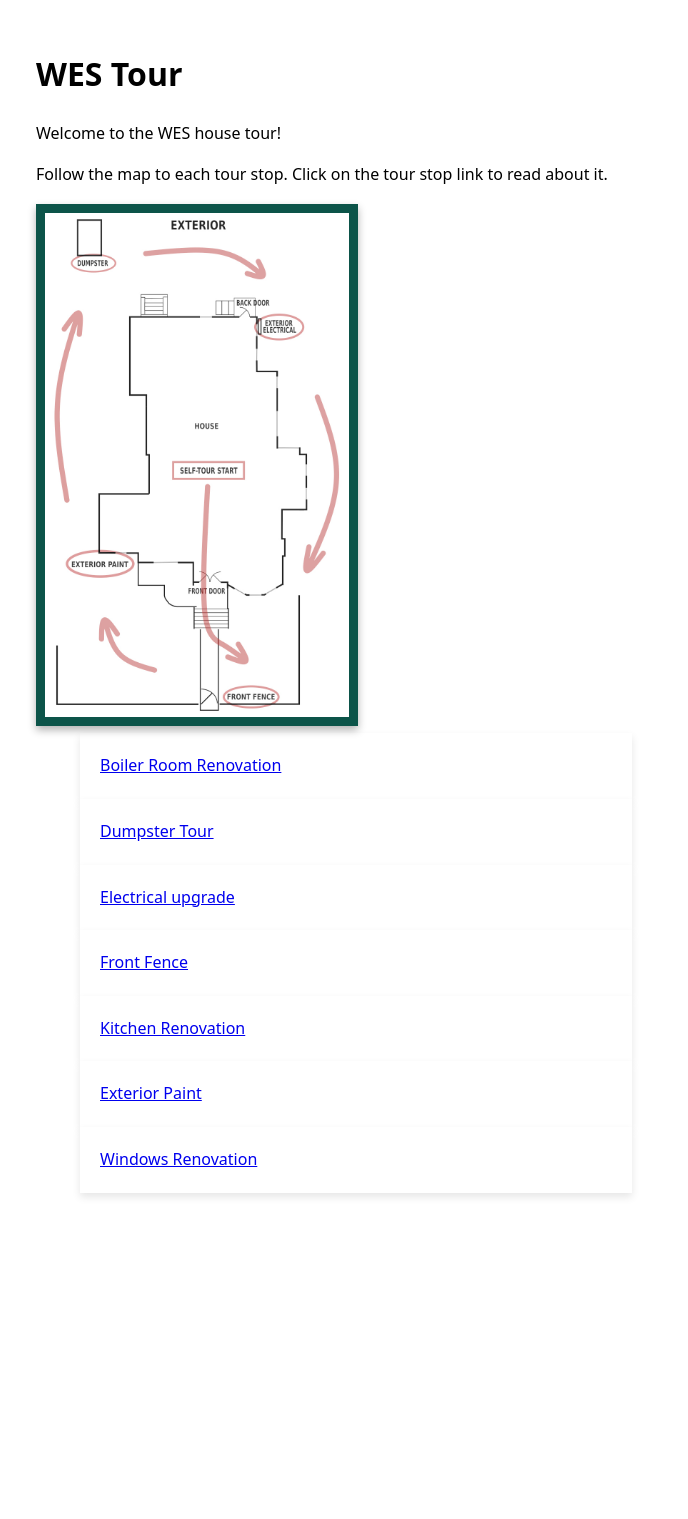
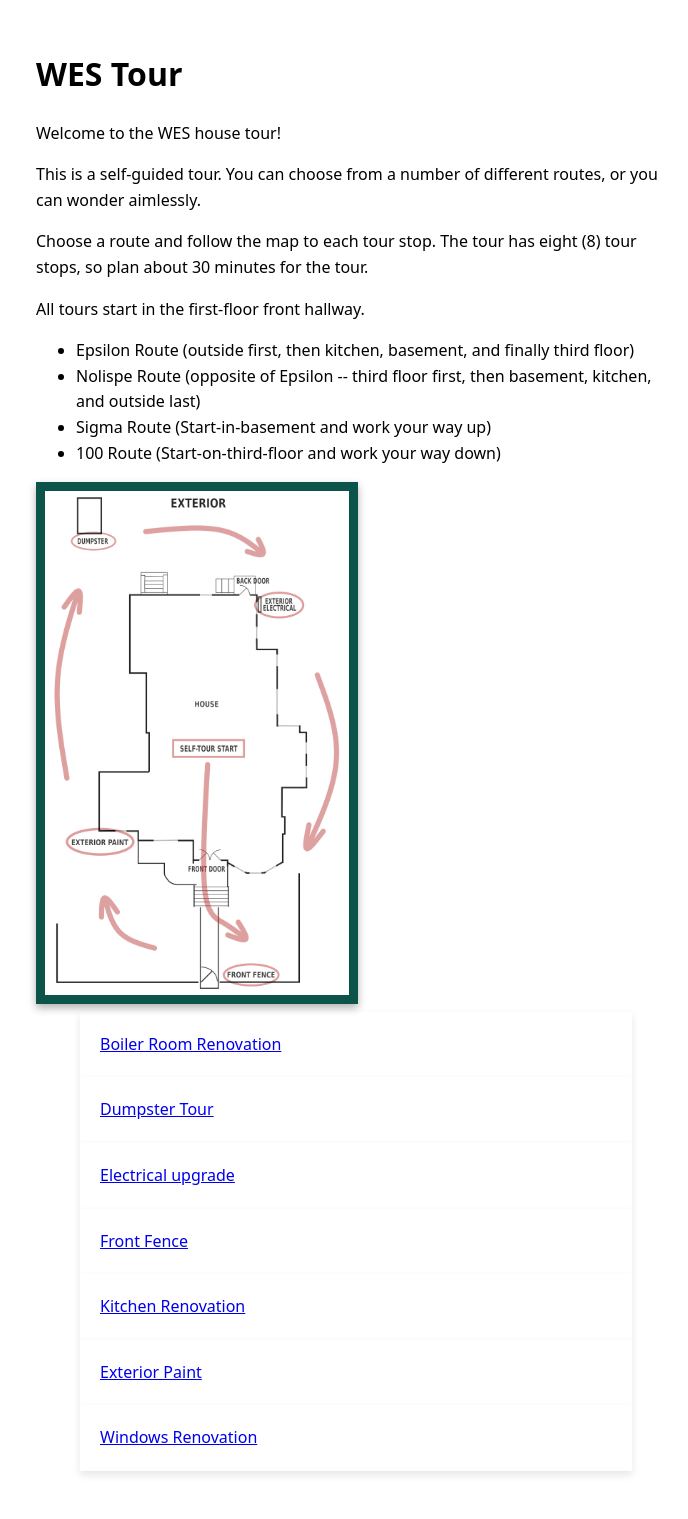
Before and after one commit to mciechanumich/WEStour, a Jekyll site: the page built from docs/index.html, in a window 1280 px wide. Shown: the whole page, without its empty margins (284-972 px from the left). Built offline with Jekyll 4.4.1, drawn with Linux system fonts in a browser that asks for light colours; before the commit the page ends 1241 px from its top, so only the background shows below that.

Commit message:
Enhance tour description and add route options
Added additional information about the self-guided tour and routes.

```diff
--- a/docs/index.html
+++ b/docs/index.html
@@ -6,8 +6,19 @@ title: WES Tour
 <div>
 <p>Welcome to the WES house tour!
 </p>
-<p>Follow the map to each tour stop. Click on the tour stop link to read about it.
+<p>This is a self-guided tour. You can choose from a number of different routes, or you can wonder aimlessly.
 </p>
+<p>Choose a route and follow the map to each tour stop. The tour has eight (8) tour stops, so plan about 30 minutes for the tour.
+</p>
+  <p>All tours start in the first-floor front hallway.</p>
+</div>
+<div>
+  <ul>
+  <li>Epsilon Route (outside first, then kitchen, basement, and finally third floor)</li>
+  <li>Nolispe Route (opposite of Epsilon -- third floor first, then basement, kitchen, and outside last)</li>
+  <li>Sigma Route (Start-in-basement and work your way up)</li>
+  <li>100 Route (Start-on-third-floor and work your way down)</li>
+</ul>
 </div>
 
   <img src="image/exterior2.jpg" alt="exterior map"  width=300 class="framed-image">
```
